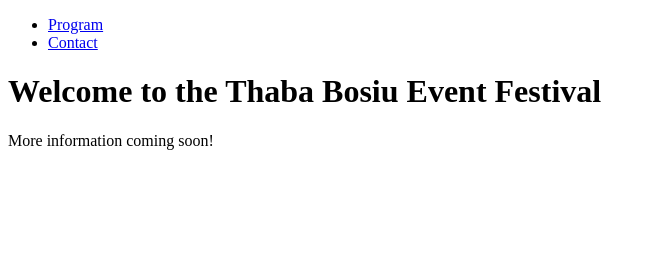
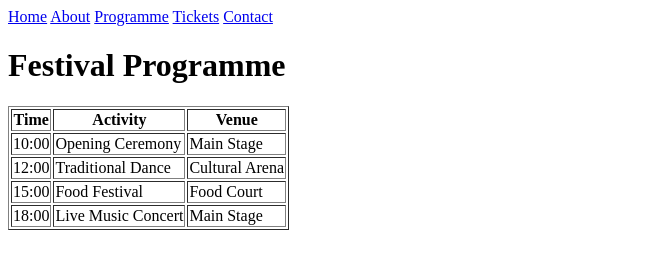
Before and after one commit to keketsomoeletsi66-boop/thaba-bosiu-event-festival, a plain HTML site: page program.html in a window 1280 px wide. Shown: the whole page, without its empty margins (0-654 px from the left). Drawn offline with Linux system fonts and the light colour scheme.

Commit message:
Add files via upload
Signed-off-by: keketsomoeletsi66-boop <keketsomoeletsi66@gmail.com>

```diff
--- a/program.html
+++ b/program.html
@@ -1,18 +1,56 @@
 <!DOCTYPE html>
-<html lang="en">
+<html>
+
 <head>
-    <meta charset="UTF-8">
-    <meta name="viewport" content="width=device-width, initial-scale=1.0">
-    <title>Event Festival</title>
+<title>Festival Programme</title>
+<link rel="stylesheet" href="style.css">
 </head>
+
 <body>
-    <nav>
-        <ul>
-            <li><a href="program.html">Program</a></li>
-            <li><a href="contacts.html">Contact</a></li>
-        </ul>
-    </nav>
-    <h1>Welcome to the Thaba Bosiu Event Festival</h1>
-    <p>More information coming soon!</p>
+
+<nav>
+<a href="index.html">Home</a>
+<a href="about.html">About</a>
+<a href="programme.html">Programme</a>
+<a href="tickets.html">Tickets</a>
+<a href="contact.html">Contact</a>
+</nav>
+
+<h1>Festival Programme</h1>
+
+<table border="1">
+
+<tr>
+<th>Time</th>
+<th>Activity</th>
+<th>Venue</th>
+</tr>
+
+<tr>
+<td>10:00</td>
+<td>Opening Ceremony</td>
+<td>Main Stage</td>
+</tr>
+
+<tr>
+<td>12:00</td>
+<td>Traditional Dance</td>
+<td>Cultural Arena</td>
+</tr>
+
+<tr>
+<td>15:00</td>
+<td>Food Festival</td>
+<td>Food Court</td>
+</tr>
+
+<tr>
+<td>18:00</td>
+<td>Live Music Concert</td>
+<td>Main Stage</td>
+</tr>
+
+</table>
+
 </body>
 </html>
```
Also changed, not shown: About.html (added, +39 -0 lines), contacts.html (+29 -14 lines), index.html.html (added, +31 -0 lines), tickets.html (+41 -11 lines), bosiuthaba.jfif (added).
